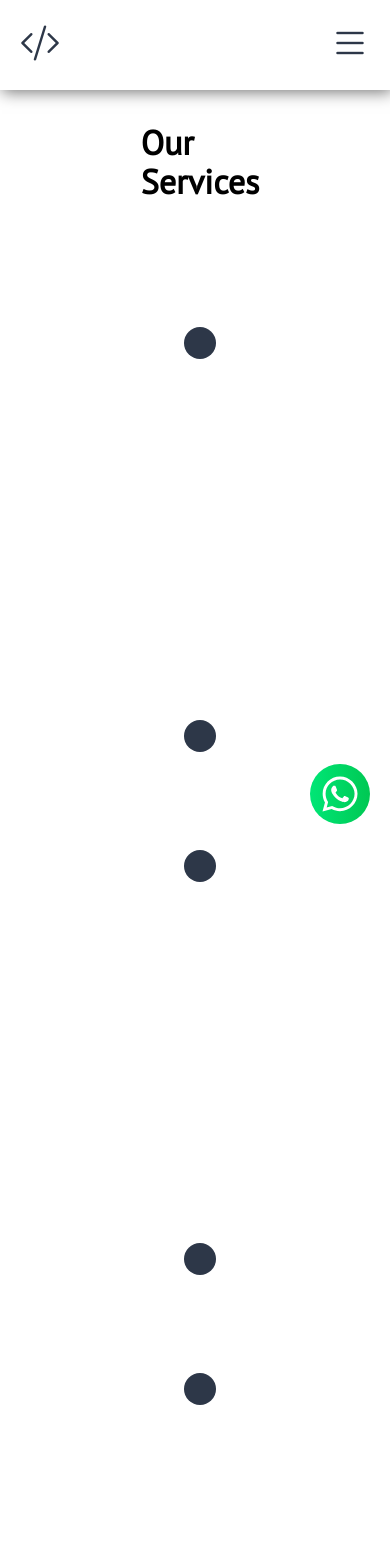
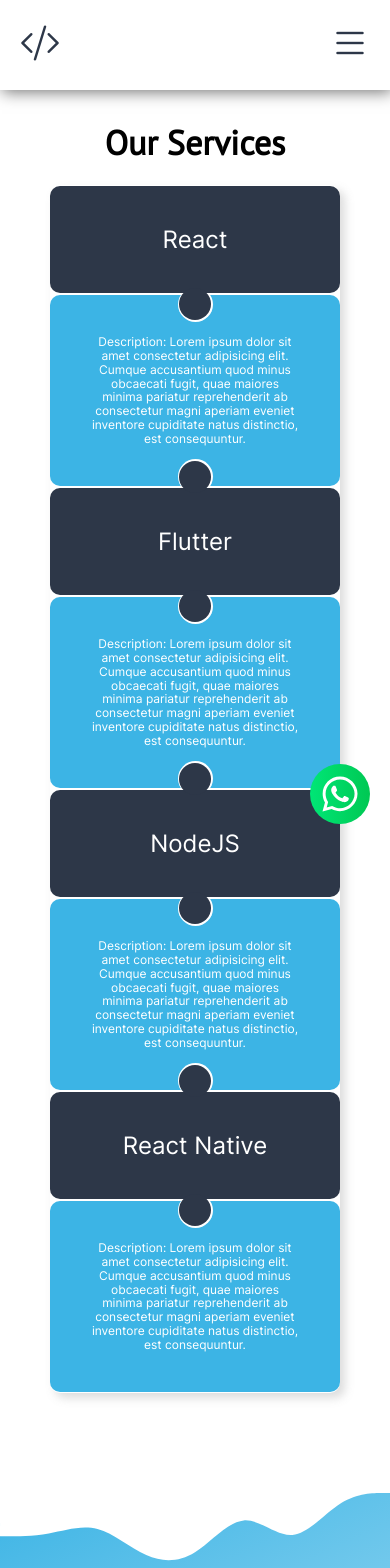
Before and after one commit to sharabasy/oudi-menu, a React (Create React App) app: page /our-services in a window 390 px wide. Shown: the top 1568 px of the page. Built offline with nearby package versions, Linux system fonts and the light colour scheme.

Commit message:
ourServices animation

```diff
--- a/package.json
+++ b/package.json
@@ -15,6 +15,7 @@
     "framer-motion": "^10.14.0",
     "normalize.css": "^8.0.1",
     "react": "^18.2.0",
+    "react-animate-on-scroll": "^2.1.7",
     "react-dom": "^18.2.0",
     "react-icons": "^4.10.1",
     "react-on-screen": "^2.1.1",
--- a/src/pages/ourServices/OurServices.js
+++ b/src/pages/ourServices/OurServices.js
@@ -1,86 +1,67 @@
-import React, { useEffect, useRef, useState } from "react";
+import React from "react";
+import ScrollAnimation from 'react-animate-on-scroll';
 
 import style from './ourServices.module.scss';
 
 const OurServices = () => {
-    const pieceRefs = useRef([]);
-    const [activePieceIndex, setActivePieceIndex] = useState(0);
-
-    const handleScroll = () => {
-        const windowHeight = window.innerHeight;
-        pieceRefs.current.forEach((ref, index) => {
-            const pieceRect = ref.getBoundingClientRect();
-            if (pieceRect.top < windowHeight * 0.7) {
-                setActivePieceIndex(index);
-            }
-        });
-    };
-
-    useEffect(() => {
-        window.addEventListener("scroll", handleScroll);
-        return () => {
-            window.removeEventListener("scroll", handleScroll);
-        };
-    });
-
     return (
         <div className={`${style['page']} full-width flex-col-top-start`}>
             <h1 className="size-34px pt-sans">Our Services</h1>
             <div className={`${style['services']} full-width shadow-5px radius-10px`}>
-                <div className={`${style['service']} flex-row-between full-width`}>
-                    <div ref={ref => pieceRefs.current[0] = ref} className={`${style['piece']} ${style['piece--head']} dark-blue-bg radius-10px flex-row-center ${activePieceIndex >= 0 ? style['animate'] : ''}`}>
+                <ScrollAnimation duration={2} animateIn="fadeIn" animateOnce={false} offset={300} animatePreScroll={false} className={`${style['service']} flex-row-between full-width`}>
+                    <div className={`${style['piece']} ${style['piece--head']} dark-blue-bg radius-10px flex-row-center`}>
                         <div className={`${style['piece--head--right']} dark-blue-bg`}></div>
                         <div className={`${style['piece--head--bottom']} dark-blue-bg`}></div>
                         <div className={`${style['piece--cont']} white inter size-24px`}>React</div>
                     </div>
-                    <div ref={ref => pieceRefs.current[1] = ref} className={`${style['piece']} ${style['piece--description']} baby-blue-bg radius-10px flex-row-center ${activePieceIndex >= 1 ? style['animate'] : ''}`}>
+                    <div className={`${style['piece']} ${style['piece--description']} baby-blue-bg radius-10px flex-row-center`}>
                         <div className={`${style['piece--description--bottom']} baby-blue-bg ${style['r-side']}`}></div>
                         <div className={`${style['piece--description--left']} baby-blue-bg`}></div>
                         <div className={`${style['piece--description--top--responsive']} baby-blue-bg`}></div>
                         <div className={`${style['piece--cont']} white inter size-12px`}>Description: Lorem ipsum dolor sit amet consectetur adipisicing elit. Cumque accusantium quod minus obcaecati fugit, quae maiores minima pariatur reprehenderit ab consectetur magni aperiam eveniet inventore cupiditate natus distinctio, est consequuntur.</div>
                     </div>
-                </div>
-                <div className={`${style['service']} ${style['reverse']} flex-row-between full-width`}>
-                    <div ref={ref => pieceRefs.current[2] = ref} className={`${style['piece']} ${style['piece--description']} baby-blue-bg radius-10px flex-row-center ${activePieceIndex >= 2 ? style['animate'] : ''}`}>
+                </ScrollAnimation>
+                <ScrollAnimation duration={2} animateIn="fadeIn" animateOnce={false} offset={300} animatePreScroll={false} className={`${style['service']} ${style['reverse']} flex-row-between full-width`}>
+                    <div className={`${style['piece']} ${style['piece--description']} baby-blue-bg radius-10px flex-row-center`}>
                         <div className={`${style['piece--description--top']} baby-blue-bg`}></div>
                         <div className={`${style['piece--description--right']} baby-blue-bg`}></div>
                         <div className={`${style['piece--description--bottom']} baby-blue-bg`}></div>
                         <div className={`${style['piece--cont']} white inter size-12px`}>Description: Lorem ipsum dolor sit amet consectetur adipisicing elit. Cumque accusantium quod minus obcaecati fugit, quae maiores minima pariatur reprehenderit ab consectetur magni aperiam eveniet inventore cupiditate natus distinctio, est consequuntur.</div>
                     </div>
-                    <div ref={ref => pieceRefs.current[3] = ref} className={`${style['piece']} ${style['piece--head']} dark-blue-bg radius-10px flex-row-center ${activePieceIndex >= 3 ? style['animate'] : ''}`}>
+                    <div className={`${style['piece']} ${style['piece--head']} dark-blue-bg radius-10px flex-row-center`}>
                         <div className={`${style['piece--head--top']} dark-blue-bg ${style['r-side']}`}></div>
                         <div className={`${style['piece--head--left']} dark-blue-bg`}></div>
                         <div className={`${`${style['piece--head--bottom']} dark-blue-bg`} ${style['r-side']}`}></div>
                         <div className={`${style['piece--cont']} white inter size-24px`}>Flutter</div>
                     </div>
-                </div>
-                <div className={`${style['service']} flex-row-between full-width`}>
-                    <div ref={ref => pieceRefs.current[4] = ref} className={`${style['piece']} ${style['piece--head']} dark-blue-bg radius-10px flex-row-center ${activePieceIndex >= 4 ? style['animate'] : ''}`}>
+                </ScrollAnimation>
+                <ScrollAnimation duration={2} animateIn="fadeIn" animateOnce={false} offset={300} animatePreScroll={false} className={`${style['service']} flex-row-between full-width`}>
+                    <div className={`${style['piece']} ${style['piece--head']} dark-blue-bg radius-10px flex-row-center`}>
                         <div className={`${style['piece--head--top']} dark-blue-bg`}></div>
                         <div className={`${style['piece--head--right']} dark-blue-bg`}></div>
                         <div className={`${style['piece--head--bottom']} dark-blue-bg`}></div>
                         <div className={`${style['piece--cont']} white inter size-24px`}>NodeJS</div>
                     </div>
-                    <div ref={ref => pieceRefs.current[5] = ref} className={`${style['piece']} ${style['piece--description']} baby-blue-bg radius-10px flex-row-center ${activePieceIndex >= 5 ? style['animate'] : ''}`}>
+                    <div className={`${style['piece']} ${style['piece--description']} baby-blue-bg radius-10px flex-row-center`}>
                         <div className={`${style['piece--description--top']} baby-blue-bg ${style['r-side']}`}></div>
                         <div className={`${style['piece--description--left']} baby-blue-bg`}></div>
                         <div className={`${style['piece--description--bottom']} baby-blue-bg ${style['r-side']}`}></div>
                         <div className={`${style['piece--cont']} white inter size-12px`}>Description: Lorem ipsum dolor sit amet consectetur adipisicing elit. Cumque accusantium quod minus obcaecati fugit, quae maiores minima pariatur reprehenderit ab consectetur magni aperiam eveniet inventore cupiditate natus distinctio, est consequuntur.</div>
                     </div>
-                </div>
-                <div className={`${style['service']} ${style['reverse']} flex-row-between full-width`}>
-                    <div ref={ref => pieceRefs.current[6] = ref} className={`${style['piece']} ${style['piece--description']} baby-blue-bg radius-10px flex-row-center ${activePieceIndex >= 6 ? style['animate'] : ''}`}>
+                </ScrollAnimation>
+                <ScrollAnimation duration={2} animateIn="fadeIn" animateOnce={false} offset={300} animatePreScroll={false} className={`${style['service']} ${style['reverse']} flex-row-between full-width`}>
+                    <div className={`${style['piece']} ${style['piece--description']} baby-blue-bg radius-10px flex-row-center`}>
                         <div className={`${style['piece--description--top']} baby-blue-bg`}></div>
                         <div className={`${style['piece--description--right']} baby-blue-bg`}></div>
                         <div className={`${style['piece--cont']} white inter size-12px`}>Description: Lorem ipsum dolor sit amet consectetur adipisicing elit. Cumque accusantium quod minus obcaecati fugit, quae maiores minima pariatur reprehenderit ab consectetur magni aperiam eveniet inventore cupiditate natus distinctio, est consequuntur.</div>
                     </div>
-                    <div ref={ref => pieceRefs.current[7] = ref} className={`${style['piece']} ${style['piece--head']} dark-blue-bg radius-10px flex-row-center ${activePieceIndex >= 7 ? style['animate'] : ''}`}>
+                    <div className={`${style['piece']} ${style['piece--head']} dark-blue-bg radius-10px flex-row-center`}>
                         <div className={`${style['piece--head--top']} dark-blue-bg ${style['r-side']}`}></div>
                         <div className={`${style['piece--head--left']} dark-blue-bg`}></div>
                         <div className={`${style['piece--head--bottom--responsive']} dark-blue-bg`}></div>
                         <div className={`${style['piece--cont']} white inter size-24px`}>React Native</div>
                     </div>
-                </div>
+                </ScrollAnimation>
             </div>
         </div>
     );
--- a/src/pages/ourServices/ourServices.module.scss
+++ b/src/pages/ourServices/ourServices.module.scss
@@ -17,10 +17,10 @@
         position: relative;
         height: 250px;
         margin: 2px 0;
+        transition: opacity .7s ease-out;
     }
 
     .piece {
-        display: none !important;
         height: 100%;
         margin: 1px;
 
@@ -53,7 +53,7 @@
                 width: 32px;
                 height: 32px;
                 position: absolute;
-                left: calc(30% - 4px);
+                left: calc(30% - 3.5px);
                 border-radius: 50%;
             }
 
@@ -73,7 +73,7 @@
                 width: 32px;
                 height: 32px;
                 position: absolute;
-                right: calc(30% - 4px);
+                right: calc(30% - 3.5px);
                 border-radius: 50%;
             }
         }
@@ -131,6 +131,10 @@
     }
 
     @media (max-width: 992px) {
+        .page {
+            padding: 100px 50px;
+        }
+
         .service {
             height: max-content;
             flex-direction: column;
@@ -199,11 +203,6 @@
             }
         }
     }
-
-    .animate {
-        display: flex !important;
-        animation: animatePiece .5s ease-out;
-    }
 }
 
 @keyframes fadeIn {
@@ -217,15 +216,3 @@
         transform: translateY(0);
     }
 }
-
-@keyframes animatePiece {
-    0% {
-        opacity: 0;
-        transform: translateX(50px) scale(1.2);
-    }
-
-    100% {
-        opacity: 1;
-        transform: translateX(0) scale(1);
-    }
-}
```
Also changed, not shown: 1 other file (tests, documents, lock files or other folders).
